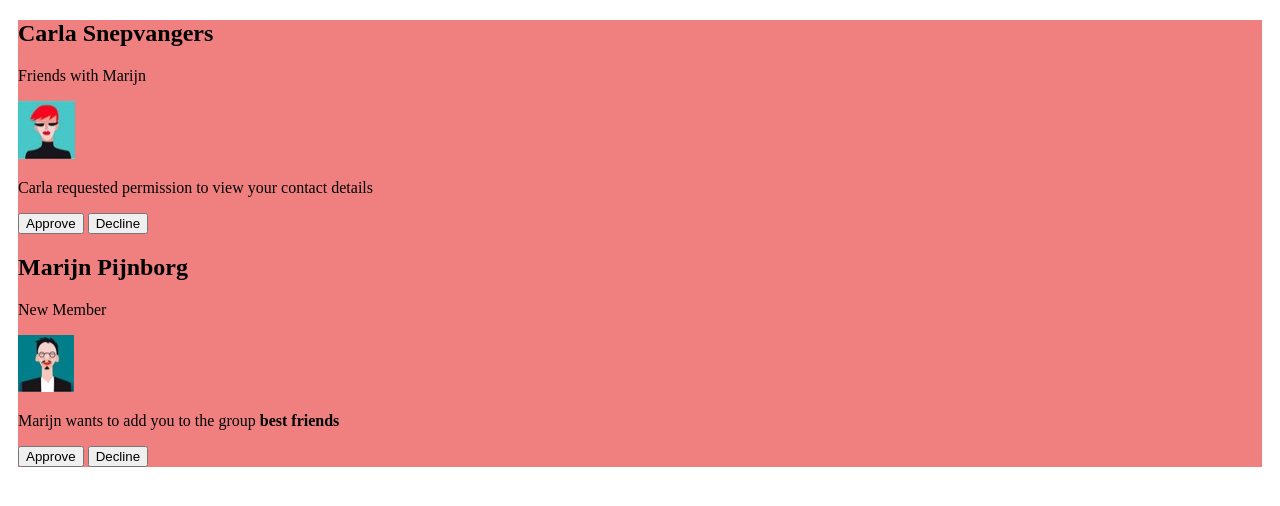
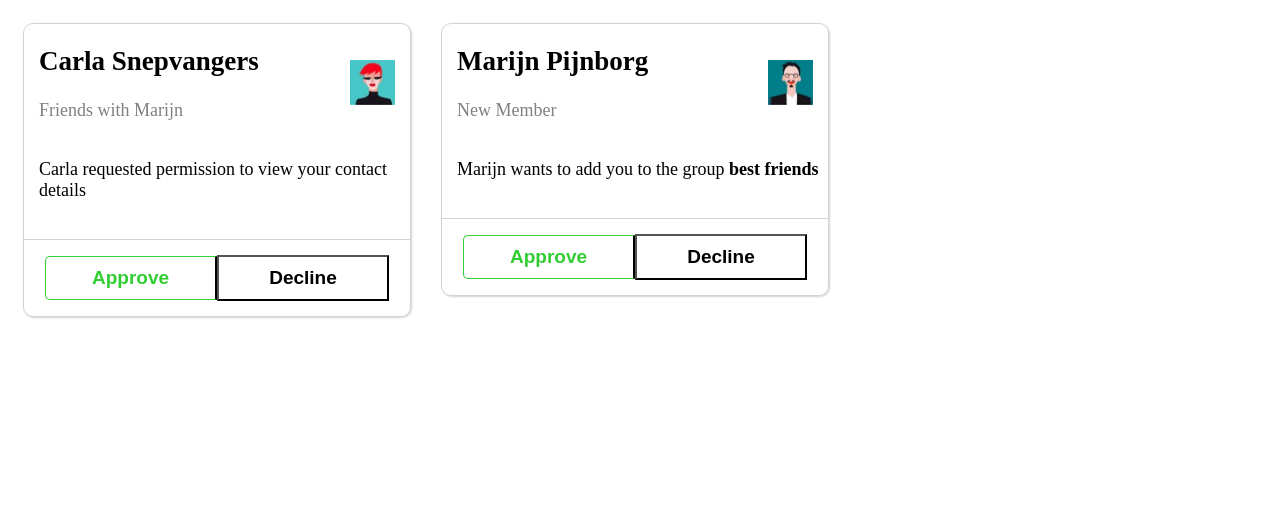
Before and after one commit to DidierFontaine/Opdracht-html-css-refresher, a plain HTML site: page Index.html in a window 1280 px wide. Drawn offline with Linux system fonts and the light colour scheme.

Commit message:
Update styles.css

```diff
--- a/styles.css
+++ b/styles.css
@@ -1,71 +1,71 @@
-.parent {
-  display: grid;
-  grid-template-columns: 30px 1fr 1fr 30px;
-  grid-template-rows: 300px 1fr 200px;
-  height: 2000px;
-  grid-template-areas:
-    ". header nav ."
-    ". main aside ."
-    ". footer footer .";
+main {
+  display: flex;
+  align-items: flex-start;
+  font: arial;
+  font-size: 18px;
 }
 
-header,
-nav,
-main,
-aside,
-footer {
-  margin: 10px;
+article {
+  border: 1.5px solid lightgrey;
+  border-radius: 10px;
+  width: 386px;
+  margin: 15px;
+  box-shadow: 1px 1px 2px lightgrey;
 }
 
-header {
-  background-color: salmon;
-  grid-area: header;
-}
-nav {
-  background-color: lightblue;
-  grid-area: nav;
-}
-main {
-  background-color: lightcoral;
-  grid-area: main;
-}
-aside {
-  background-color: lightgreen;
-  grid-area: aside;
-}
-footer {
-  background-color: lightseagreen;
-  grid-area: footer;
+article div {
+  display: flex;
+  align-items: center;
+  justify-content: space-between;
+  margin-left: 15px;
 }
 
-.blue-border {
-  border: 5px solid blue;
-  margin: 10px;
-  padding: 20px;
-  padding-top: 10px;
-  padding-right: 10px;
-  padding-bottom: 10px;
-  padding-left: 10px;
-  padding: 10px;
+.card-subtitle {
+  color: grey;
 }
 
-.center-title {
-  margin: 0 auto;
-  width: 400px;
+.card-buttons {
+  justify-content: center;
+  border-top: 0.5px solid lightgrey;
+  margin-left: 0;
 }
 
-#green-background {
-  background-color: green;
+.card-title {
+  font-weight: bold;
 }
 
-@media (min-width: 1024px) {
-  .parent {
-    grid-template-rows: 200px 100px 1fr 100px;
-    grid-template-columns: 30px 1fr 200px 30px;
-    grid-template-areas:
-      ". header header ."
-      ". nav nav ."
-      ". main aside ."
-      ". footer footer .";
+.card-subtitle {
+  margin-bottom: 20px;
+}
+.card-avatar {
+  margin-right: 15px;
+  width: 45px;
+  height: 45px;
+}
+.card-body {
+  margin-bottom: 20px;
+  hieht: 80px;
+}
+
+button {
+  width: 172px;
+  margin: 15px 0;
+  padding: 10px;
+  font-size: 19px;
+  font-weight: 600;
+  background-color: white;
+}
+.green-button {
+  border-left: 1.5px solid limegreen;
+  border-top: 1.5px solid limegreen;
+  border-bottom: 1.5px solid limegreen;
+  border-bottom-left-radius: 5px;
+  border-top-left-radius: 5px;
+  color: limegreen;
+
+  .red-button {
+    border: 1.5px solid red;
+    border-bottom-right-radius: 5px;
+    border-top-right-radius: 5px;
+    color: red;
   }
-}
```
